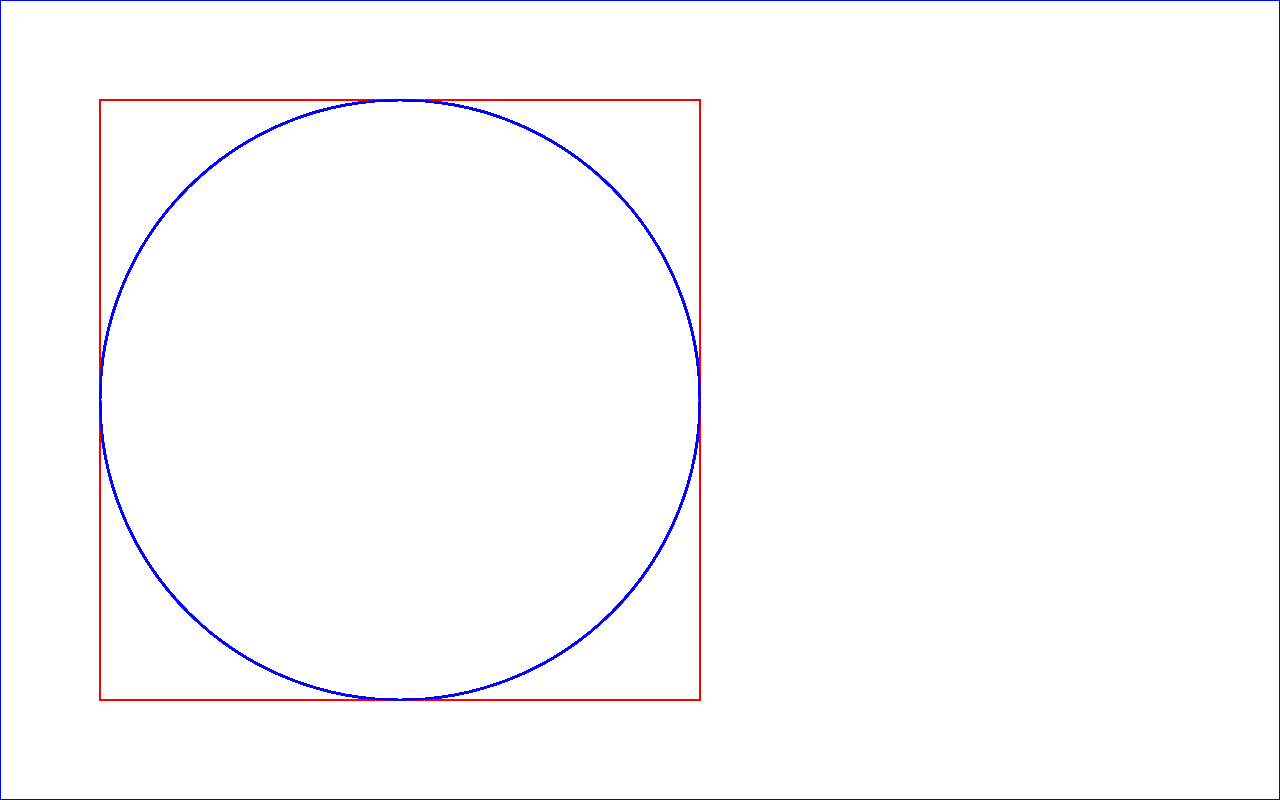
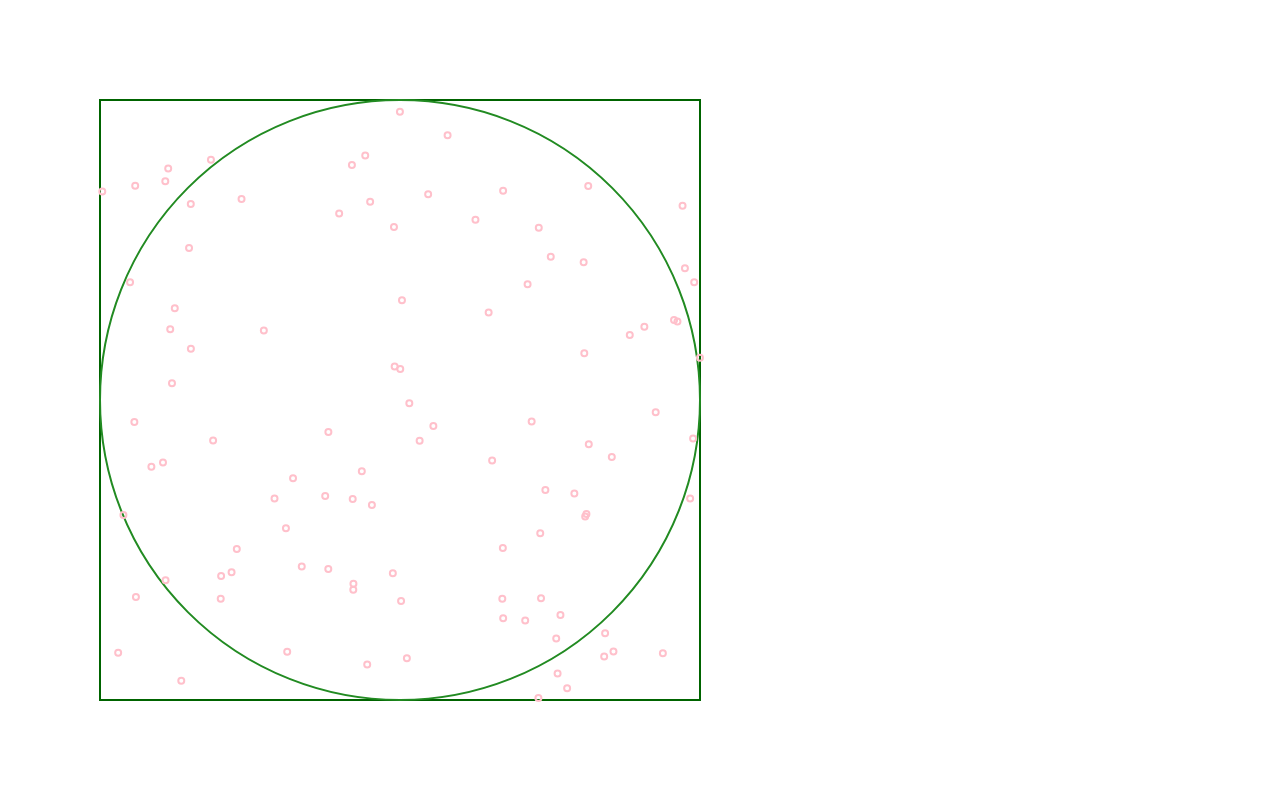
Before and after one commit to gamirou/PIDay, a plain HTML site: page index.html in a window 1280 px wide. Drawn offline with Linux system fonts and the light colour scheme.

Commit message:
Added particle objects

```diff
--- a/index.html
+++ b/index.html
@@ -6,6 +6,7 @@
   <meta http-equiv="X-UA-Compatible" content="ie=edge">
 
   <script src="js/main.js"></script>
+  <script src="js/particle.js"></script>
   <link rel="stylesheet" href="css/style.css">
 
 
--- a/js/main.js
+++ b/js/main.js
@@ -1,5 +1,14 @@
 let canvas, ctx;
 let WIDTH, HEIGHT;
+
+let particles = [];
+
+const stats = {
+    particles: 0,
+    real_pi: Math.PI,
+    approx_pi: 0,
+    max_number_of_particles: 1000
+}
 
 const square = {
     length : 0,
@@ -25,22 +34,40 @@ function init() {
 function render() {
     window.requestAnimationFrame(render);
 
+    ctx.beginPath();
+    ctx.clearRect(0, 0, WIDTH, HEIGHT);
+    ctx.closePath();
+
     // Drawing the square
-    ctx.strokeStyle = 'red';
+    ctx.strokeStyle = 'darkgreen';
     ctx.strokeRect(square.x, square.y, square.length, square.length);
 
     // Drawing the circle
-    ctx.strokeStyle = 'blue';
+    ctx.strokeStyle = 'forestgreen';
     ctx.beginPath();
     ctx.arc(square.x + square.length / 2, square.y + square.length / 2, square.length/2, 0, 2*Math.PI);
     ctx.stroke();
     ctx.closePath();
+
+    particles.push(new Particle());
+
+    for (let particle of particles) {
+        particle.draw();
+        particle.lifespan -= 0.1;
+
+        if (particle.lifespan < 0) {
+            particles.splice(particles.indexOf(particle), 1);
+        }
+    }
 }
 
+function random(min, max) {
+    return Math.random() * (max - min) + min;
+}
 
 // Draws a border
 function redraw() {
-    ctx.strokeStyle = 'blue';
+    ctx.strokeStyle = 'green';
     ctx.lineWidth = '2';
     ctx.strokeRect(0, 0, window.innerWidth, window.innerHeight);
 }
@@ -53,3 +80,8 @@ function onresize() {
     HEIGHT = canvas.height = window.innerHeight;
     redraw();
 }
+
+
+function dist(x1, y1, x2, y2) {
+    return (Math.sqrt(Math.pow(x2-x1, 2) + Math.pow(y2-y1, 2)))
+}
--- a/js/particle.js
+++ b/js/particle.js
@@ -0,0 +1,21 @@
+class Particle {
+    constructor() {
+        this.x = random(square.x, square.x + square.length);
+        this.y = random(square.y, square.y + square.length);
+
+        this.lifespan = 10;
+    }
+
+    inSquare() {
+        let d = dist(this.x, this.y, square.x + square.length/2, square.y + square.length/2);
+        return (d > square.length/2);
+    }
+
+    draw() {
+        ctx.strokeStyle = "pink";
+        ctx.beginPath();
+        ctx.arc(this.x, this.y, 3, 0, 2*Math.PI);
+        ctx.stroke();
+        ctx.closePath();
+    }
+}
```
